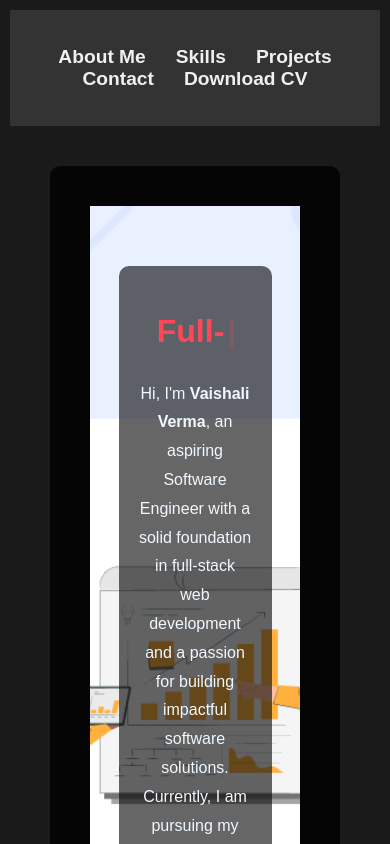
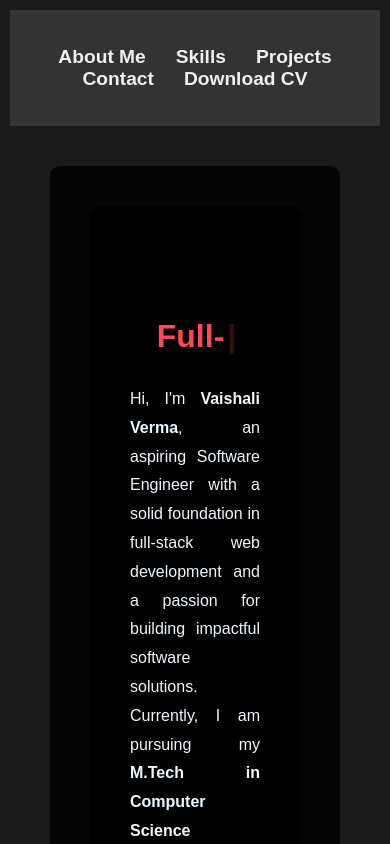
Before and after one commit to vaishali1204/MyPortfolio, a React (Create React App) app in the folder frontend/: page / in a window 390 px wide. Shown: the top 844 px of the page. Built offline with nearby package versions, Linux system fonts and the light colour scheme.

Commit message:
Updated About Me section and added responsive fixes

```diff
--- a/frontend/src/components/AboutMe.js
+++ b/frontend/src/components/AboutMe.js
@@ -4,7 +4,7 @@ import '../styles/AboutMe.css';  // Correct path to your CSS file
 
 const AboutMe = () => {
   return (
-    <div className="about-me-section">
+    <section className="about-me-section">
       <div className="about-me-container">
         {/* Slower typing effect and keeping the text on screen */}
         <h1>
@@ -41,13 +41,13 @@ const AboutMe = () => {
           I'm constantly exploring new technologies and have a keen interest in <strong>blockchain, machine learning, and cloud computing</strong>. I enjoy working on projects that combine these emerging technologies with practical software solutions.
         </p>
         <p>
-        I also code on LeetCode, HackerRank, and CodeChef to practice and improve my problem-solving & analytical skills.
+          I also code on LeetCode, HackerRank, and CodeChef to practice and improve my problem-solving & analytical skills.
         </p>
         <p className="connect-text">
           Let's connect! Feel free to reach out to me via email at <a href="mailto:vaishaliverma1204@gmail.com">vaishaliverma1204@gmail.com</a>, or check out my <a href="https://www.linkedin.com/in/vaishali-verma-025125174/" target="_blank" rel="noopener noreferrer">LinkedIn</a> and <a href="https://github.com/vaishali1204" target="_blank" rel="noopener noreferrer">GitHub</a> profiles for more information about my work and projects.
         </p>
       </div>
-    </div>
+    </section>
   );
 };
 
--- a/frontend/src/styles/AboutMe.css
+++ b/frontend/src/styles/AboutMe.css
@@ -1,27 +1,30 @@
+/* AboutMe.css */
+
 .about-me-section {
-  background: url('../../public/images/profile_image.png') no-repeat center center fixed; /* Full background image */
-  background-size: cover; /* Cover the entire page */
+  background-color: #000; /* Black background */
   padding: 60px 20px;
-  text-align: center;
   color: #fff;
-  min-height: 100vh; /* Ensures it takes the full height of the screen */
-  box-sizing: border-box; /* Ensures padding is included in the element's total width and height */
+  min-height: 100vh;
+  box-sizing: border-box;
+  display: flex;
+  align-items: center;
+  justify-content: center;
 }
 
 .about-me-container {
-  background-color: rgba(0, 0, 0, 0.6); /* Semi-transparent dark background */
+  background-color: rgba(0, 0, 0, 0.6); /* Semi-transparent background */
   padding: 40px;
   border-radius: 10px;
   max-width: 800px;
-  margin: auto;
-  box-sizing: border-box; /* Ensures padding is included in the element's total width and height */
-  width: 100%; /* Ensures the container takes full width on mobile devices */
+  width: 100%;
+  box-sizing: border-box;
 }
 
 .about-me-container h1 {
   font-size: 2.5rem;
   color: #ff4757; /* Highlighted text color */
   margin-bottom: 30px;
+  text-align: center;
 }
 
 .about-me-container p {
@@ -29,24 +32,20 @@
   color: #f0f8ff;
   line-height: 1.8;
   margin-bottom: 20px;
+  text-align: justify;
 }
 
-/* Media query for smaller devices */
+/* Responsive adjustments */
 @media (max-width: 768px) {
   .about-me-container {
-      padding: 20px;
-      width: 90%; /* Reduce width slightly to ensure it fits on smaller screens */
+    padding: 20px;
   }
 
   .about-me-container h1 {
-      font-size: 2rem; /* Reduce font size for smaller screens */
+    font-size: 2rem;
   }
 
   .about-me-container p {
-      font-size: 1rem; /* Adjust font size for readability */
-  }
-
-  .profile-image {
-      max-width: 100%; /* Ensure the image doesn't overflow the container */
+    font-size: 1rem;
   }
 }
```
